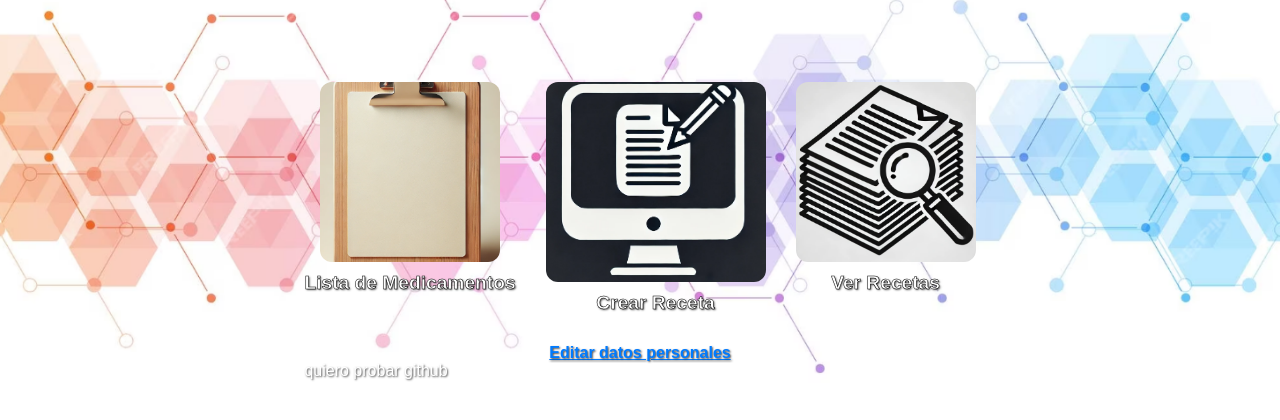
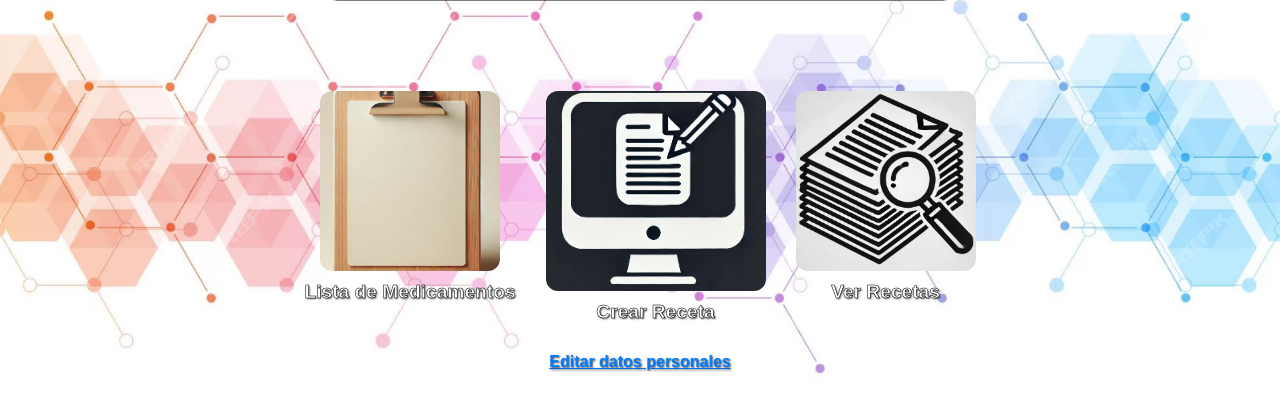
Before and after one commit to anakin-sky/protototipo-2, a PHP site: page / in a window 1280 px wide. Shown: the part 242-662 px from the top of the page. Run offline with PHP 8.4, Linux system fonts and the light colour scheme; the visitor is signed in with stand-in values (Sample User, id 1); data that the repository does not hold is empty.

Commit message:
Revert "Update index.php"
This reverts commit 930e21570833d06e9532babc195731e6f5320fa7.

```diff
--- a/index.php
+++ b/index.php
@@ -170,8 +170,6 @@ $conn->close();
         <div class="editar_usuario">
             <a href="nuevos_cambios/editar_usuario.php" style="text-decoration: underline;">Editar datos personales</a>
         </div>
-
-        <th>quiero probar github</th>
     </main>
 </body>
 </html>
```
